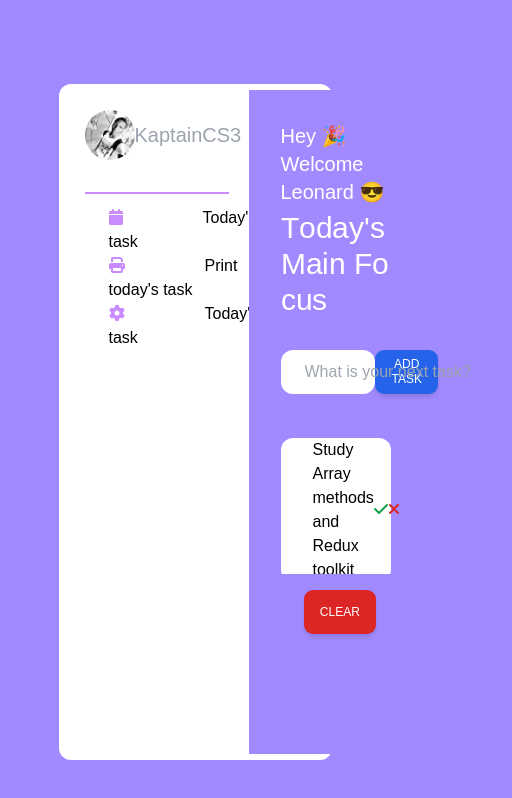
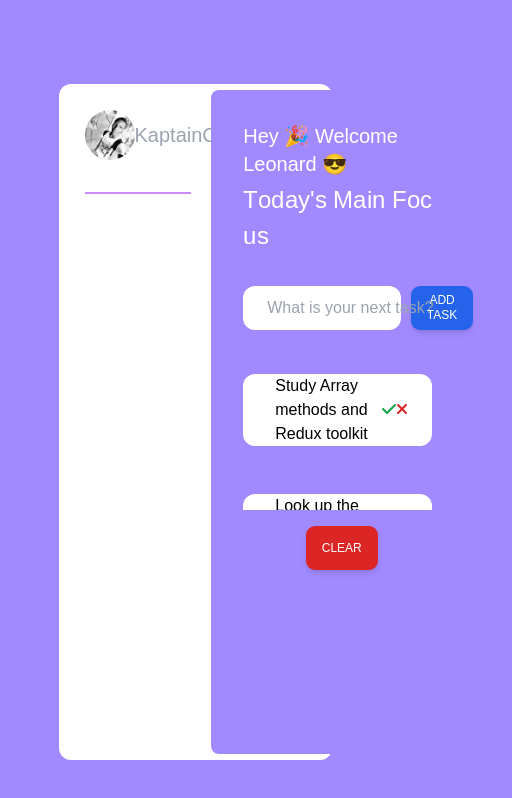
Before and after one commit to KaptainCS3/MentorShip__Digital_Rental, a React (Create React App) app in the folder DAY 1/todo-app/: page / in a window 390 px wide. Shown: the top 798 px of the page, 512 px wide, since content can reach past the window. Built offline with nearby package versions, Linux system fonts and the light colour scheme.

Commit message:
added media query

```diff
--- a/DAY 1/todo-app/src/App.css
+++ b/DAY 1/todo-app/src/App.css
@@ -18,3 +18,28 @@ body{
   min-height: 80vh;
   /* border: 1px solid; */
 }
+
+@media (min-width: 275px) and (max-width:768px) {
+  .app__h{
+    max-height: 100vh;
+    min-width: 275px;
+  }
+  .__display{
+    display: none;
+  }
+  .direction{
+    flex-direction: column;
+  }
+  .main__width{
+    width: 100%;
+    border-top-left-radius: 0.5em;
+    border-bottom-left-radius: 0.5em;
+    min-height: 55vh;
+  }
+  .__text{
+    font-size: 1.5em;
+  }
+  .__p{
+    margin-right: 10px;
+  }
+}
```
